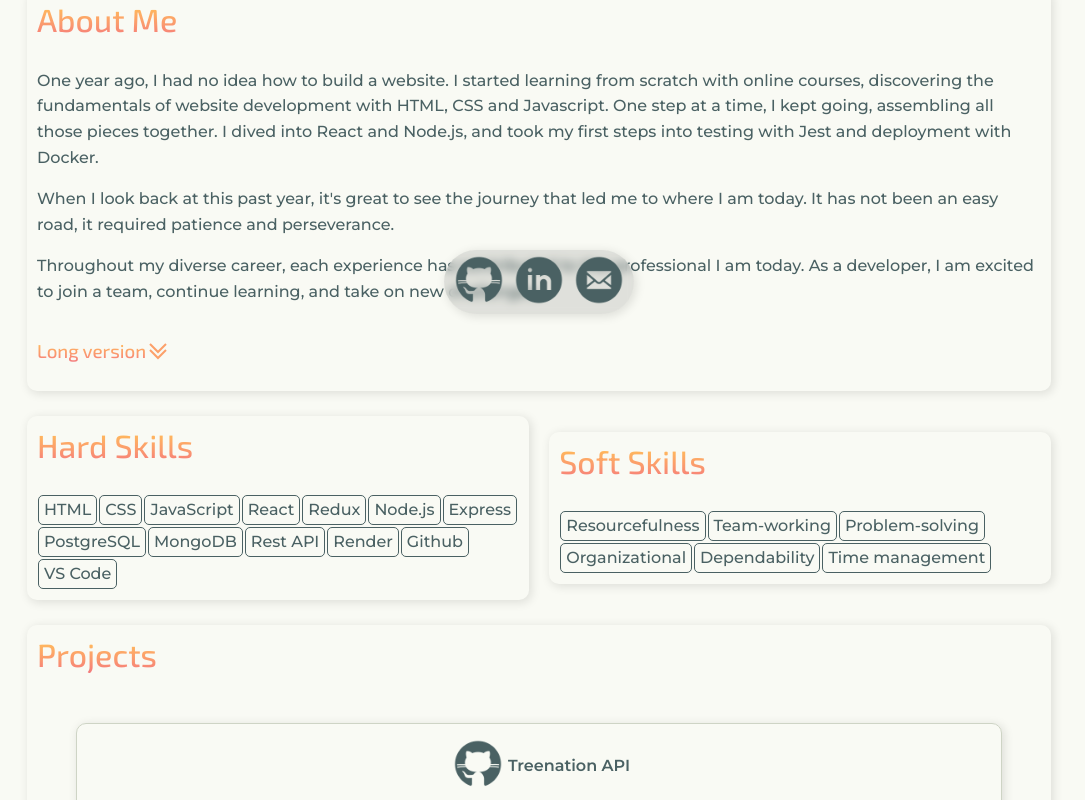
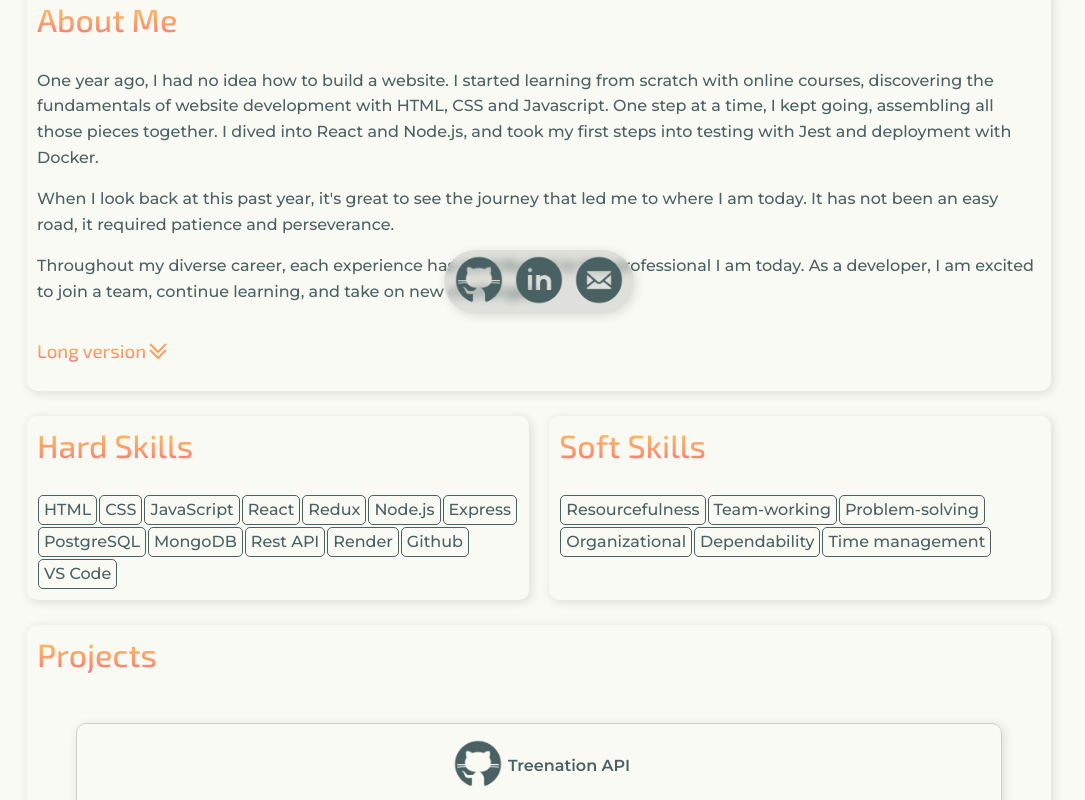
Before and after one commit to ocsiddisco/Portfolio-2023, a Next.js app: page / in a window 1280 px wide. Shown: the part 454-1254 px from the top of the page, without its empty margins (101-1186 px from the left). Built offline with nearby package versions, Linux system fonts and the light colour scheme.

Commit message:
chore: fix visual container soft skills

```diff
--- a/src/styles/globals.css
+++ b/src/styles/globals.css
@@ -337,7 +337,7 @@ margin-top: 10px;
     display: flex;
     flex-direction: row;
     justify-content: space-between;
-
+    align-items: stretch;
   }
 
 }
@@ -374,7 +374,6 @@ margin-top: 10px;
   box-shadow: 2px 2px 10px 1px rgba(0,0,0,0.1);
   padding:0px 10px 10px 10px;
   margin-top: 25px;
-
 
   @media (min-width: 992px) {
     margin-top: 10px;
```
Also changed, not shown: 1 other file (tests, documents, lock files or other folders).
